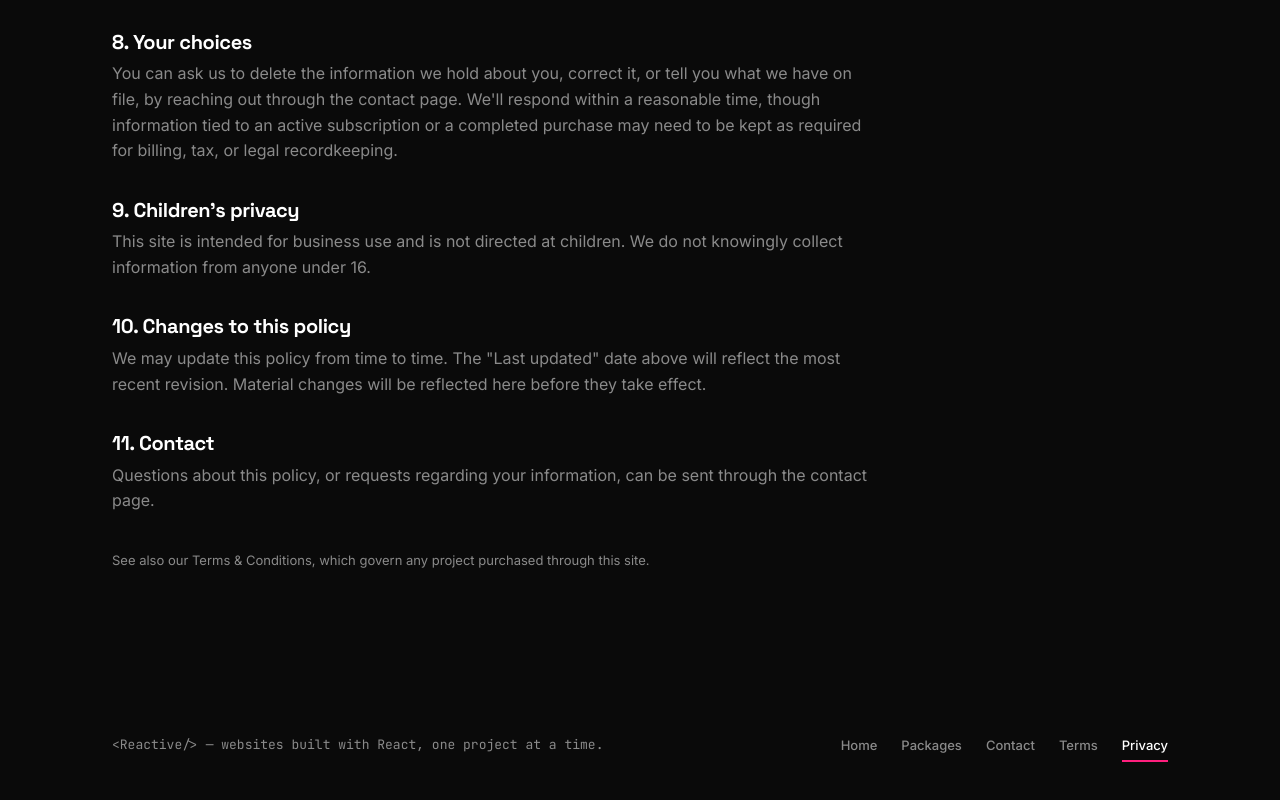
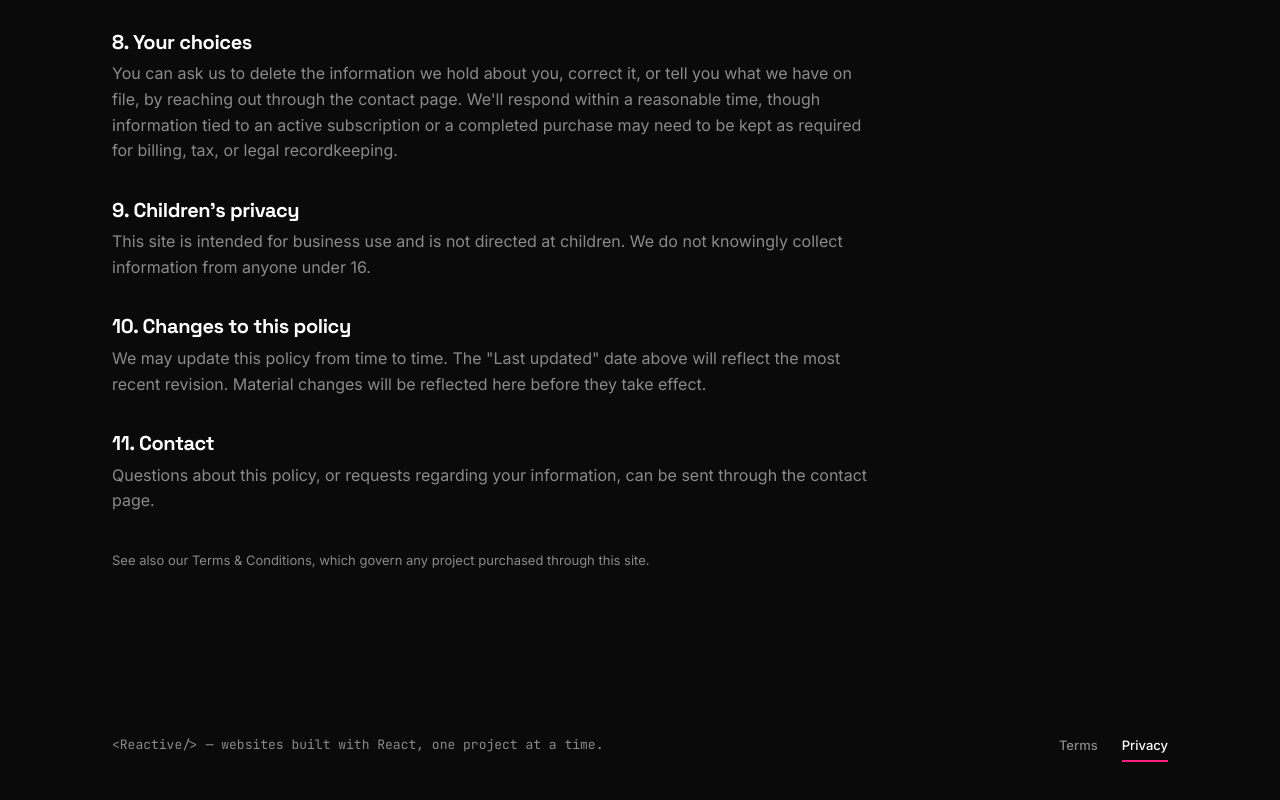
Before and after one commit to rawd666/reactive, a React (Vite) app: page /privacy in a window 1280 px wide. Shown: the part 2125-2925 px from the top of the page. Built offline with nearby package versions, Linux system fonts and the light colour scheme.

Commit message:
remove unnecessary menu items in footer

```diff
--- a/src/components/layout/Footer.tsx
+++ b/src/components/layout/Footer.tsx
@@ -1,5 +1,4 @@
 import { NavLink } from "react-router-dom";
-import { PAGES } from "../../data/pages";
 
 function Footer() {
   return (
@@ -10,11 +9,6 @@ function Footer() {
           built with React, one project at a time.
         </p>
         <div className="rx-foot-links">
-          {PAGES.map((p) => (
-            <NavLink key={p.path} to={p.path} className="rx-navlink">
-              {p.label}
-            </NavLink>
-          ))}
           <NavLink to="/terms" className="rx-navlink">
             Terms
           </NavLink>
```
